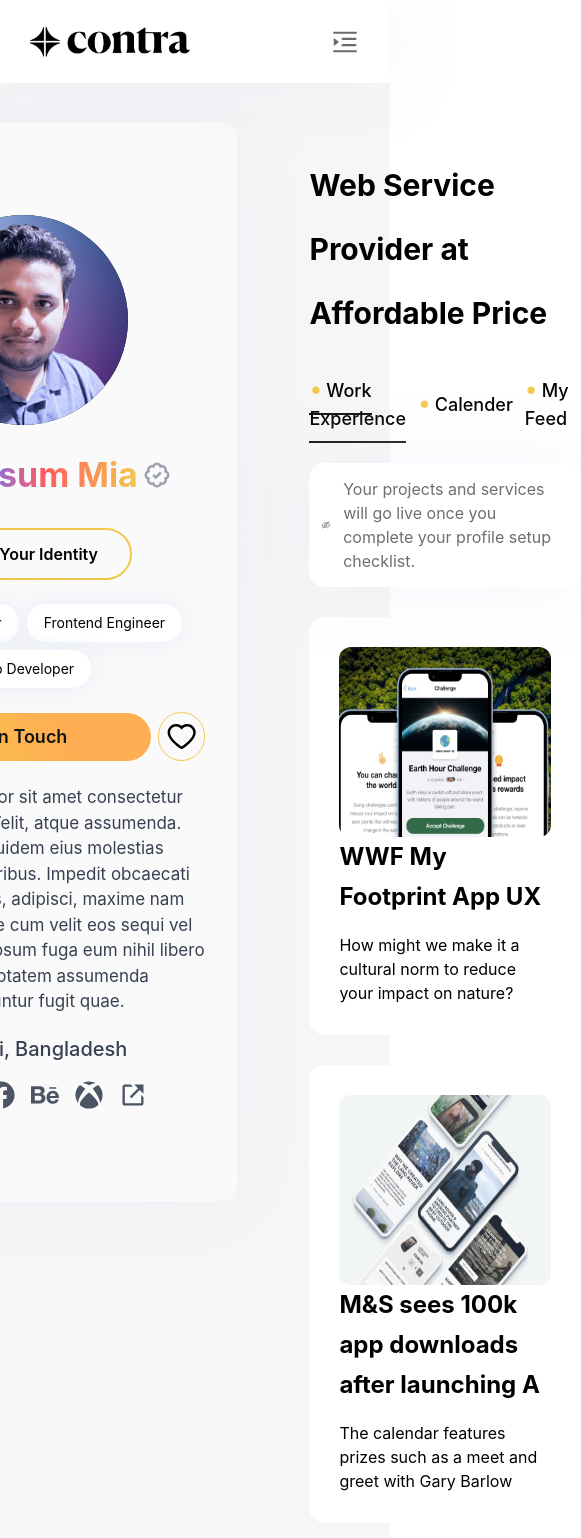
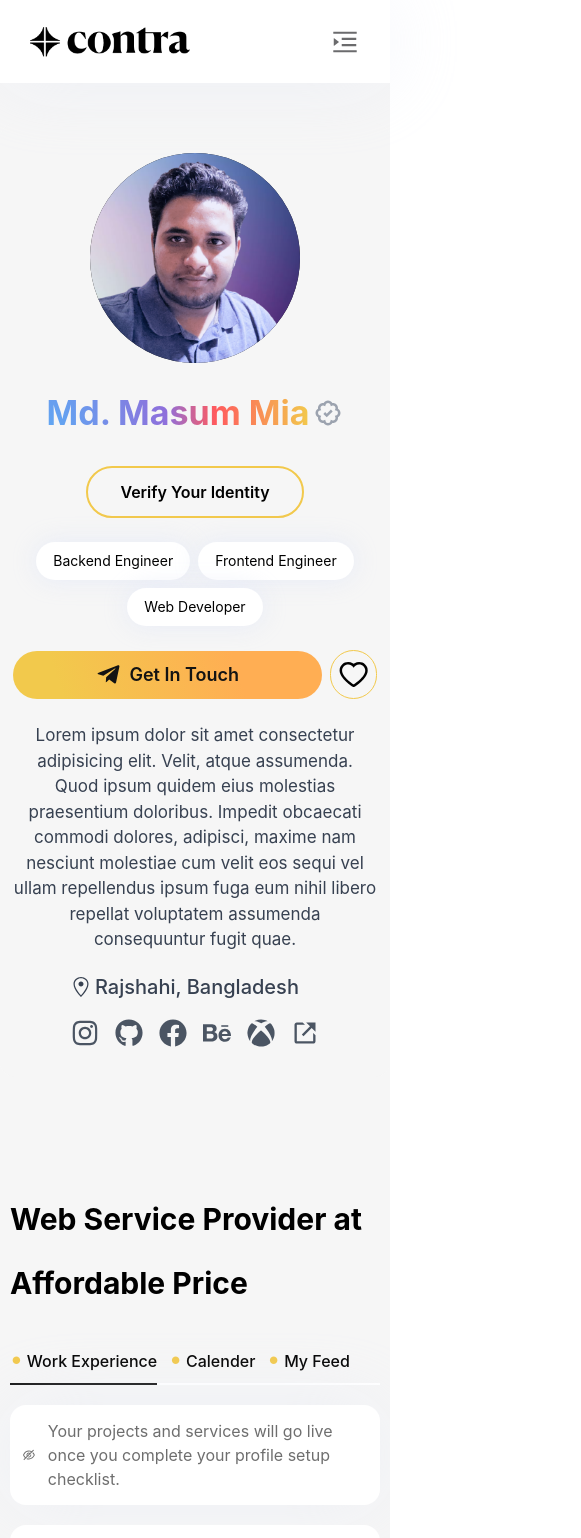
Before and after one commit to iinaamasum/contra-user-dashboard, a React (Create React App) app: page / in a window 390 px wide. Shown: the top 1538 px of the page, 581 px wide, since content can reach past the window. Built offline with nearby package versions, Linux system fonts and the light colour scheme.

Commit message:
partially responsive done

```diff
--- a/src/Components/UserDashboard/DashboardLeft.css
+++ b/src/Components/UserDashboard/DashboardLeft.css
@@ -27,3 +27,15 @@
 .get__started__btn__gradient:hover {
   background: #f2c84cb9 !important;
 }
+
+.dashboard__left__bg {
+  background: rgba(255, 255, 255, 0.43);
+  box-shadow: rgb(228 232 247 / 40%) 0px 0px 80px;
+}
+
+@media screen and (max-width: 1024px) {
+  .dashboard__left__bg {
+    background: #f6f6f6;
+    box-shadow: none;
+  }
+}
--- a/src/Components/UserDashboard/DashboardLeft.jsx
+++ b/src/Components/UserDashboard/DashboardLeft.jsx
@@ -20,13 +20,7 @@
     { id: 3, title: 'Web Developer' },
   ];
   return (
-    <div
-      style={{
-        background: 'rgba(255,255,255,0.43)',
-        boxShadow: 'rgb(228 232 247 / 40%) 0px 0px 80px',
-      }}
-      className="w-[515px] px-[32px] py-[92px] my-[40px] flex items-center justify-center rounded-2xl"
-    >
+    <div className="w-full lg1200:w-[515px] px-[10px] md:px-[32px] py-[30px] lg:py-[92px] my-[40px] flex items-center justify-center rounded-2xl dashboard__left__bg">
       <div className="w-[364px] flex flex-col items-center justify-center">
         {/* profile image  */}
         <div className="w-[210px] h-[210px] rounded-full bg-black">
--- a/src/Components/UserDashboard/DashboardRight.jsx
+++ b/src/Components/UserDashboard/DashboardRight.jsx
@@ -52,7 +52,7 @@
     },
   ];
   return (
-    <div className="w-[750px] py-[30px] mt-[40px] flex justify-center rounded-2xl">
+    <div className="w-full lg1200:w-[750px] px-[10px] py-[30px] mt-[40px] flex justify-center rounded-2xl">
       <div className="">
         <span
           style={{
@@ -66,7 +66,10 @@
         <div className="my-5">
           <ul className="flex items-center border-b-2 border-white">
             {userExpNav.map((link) => (
-              <li key={link.id} className="mr-3 text-lg font-medium py-2">
+              <li
+                key={link.id}
+                className="mr-3 text-base md:text-lg font-medium py-2"
+              >
                 <NavLink
                   className={({ isActive }) =>
                     isActive ? 'border-b-2 border-black py-[12px]' : ''
@@ -95,7 +98,7 @@
           </p>
         </div>
         {/* projects card  */}
-        <div className="">
+        <div className="grid grid-cols-1 sm:grid-cols-2 lg:grid-cols-1 gap-4 mt-5">
           {projectsCardData.map((data) => (
             <UserProjectsCard key={data.id} data={data} />
           ))}
--- a/src/Components/UserDashboard/UserDashboard.jsx
+++ b/src/Components/UserDashboard/UserDashboard.jsx
@@ -4,8 +4,8 @@
 
 const UserDashboard = () => {
   return (
-    <div className="bg-primaryWhite min-h-screen">
-      <div className="flex justify-center items-start gap-x-[72px]">
+    <div className="bg-primaryWhite min-h-screen flex flex-col justify-center items-center">
+      <div className="flex flex-col lg:flex-row justify-center items-start gap-x-[72px]">
         <DashboardLeft />
         <DashboardRight />
       </div>
--- a/src/Components/UserDashboard/UserProjectsCard.jsx
+++ b/src/Components/UserDashboard/UserProjectsCard.jsx
@@ -4,11 +4,11 @@
   const { title, description, img } = data;
 
   return (
-    <div className="lg1200:flex items-start justify-between p-[30px] bg-[#fff] my-[30px] rounded-2xl gap-x-[20px]">
-      <div className="h-[190px] w-full lg1200:w-[250px]">
+    <div className="w-full xsm:w-[320px] lg1200:w-full lg1200:flex items-start justify-between p-[15px] lg1200:p-[30px] bg-[#fff] rounded-2xl gap-x-[20px]">
+      <div className="h-[250] xsm:h-[190px] w-full lg1200:w-[250px]">
         <img className="h-full w-full rounded-xl" src={img} alt="" />
       </div>
-      <div className="w-full lg1200:w-[415px]">
+      <div className="w-full lg1200:w-[415px] mt-3 lg1200:mt-0">
         <h2
           style={{
             lineHeight: '2.5rem',
--- a/tailwind.config.js
+++ b/tailwind.config.js
@@ -15,6 +15,7 @@
       },
     },
     screens: {
+      xsm: '500px',
       sm: '640px',
       md: '768px',
       mdLg800: '850px',
```
